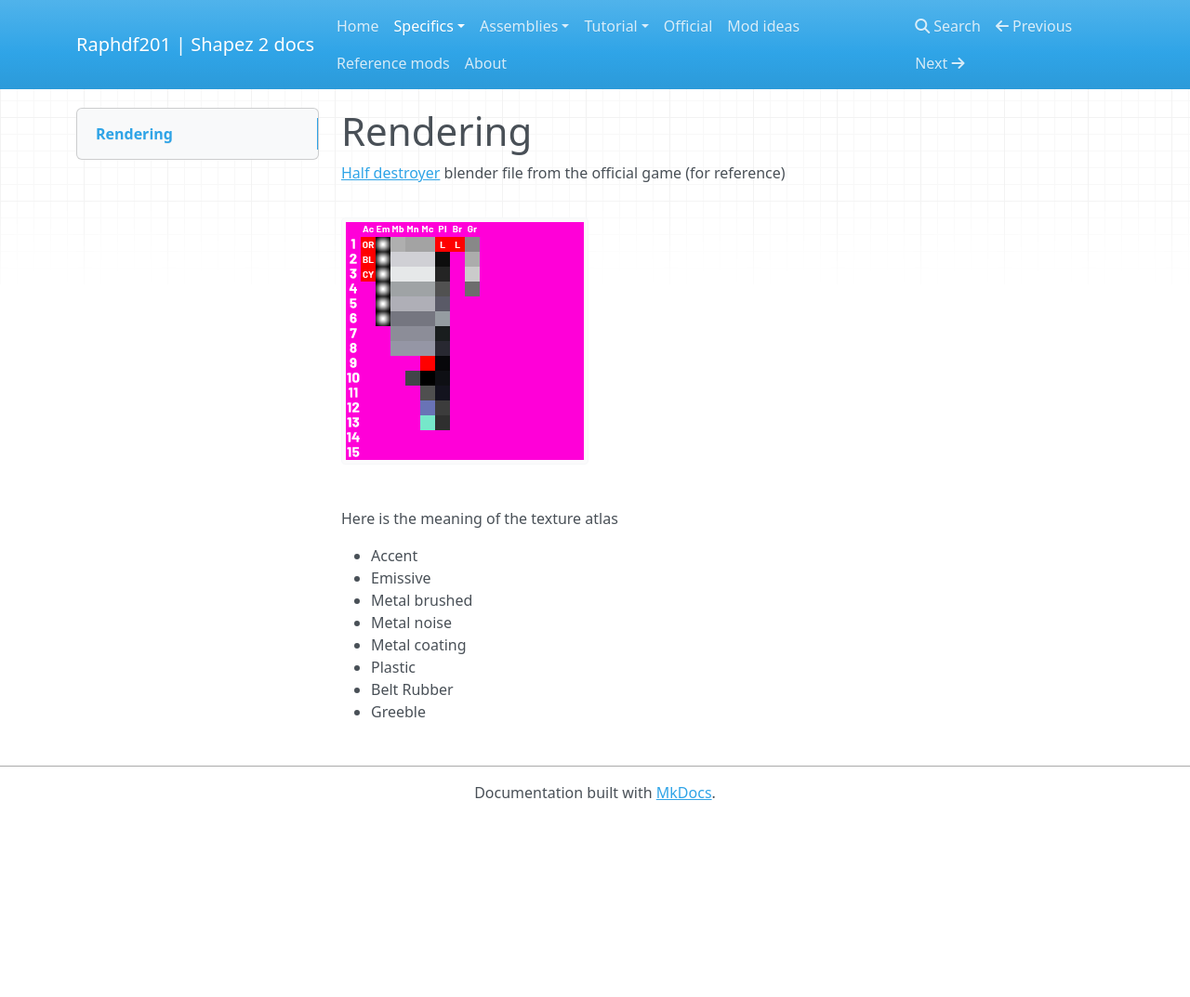
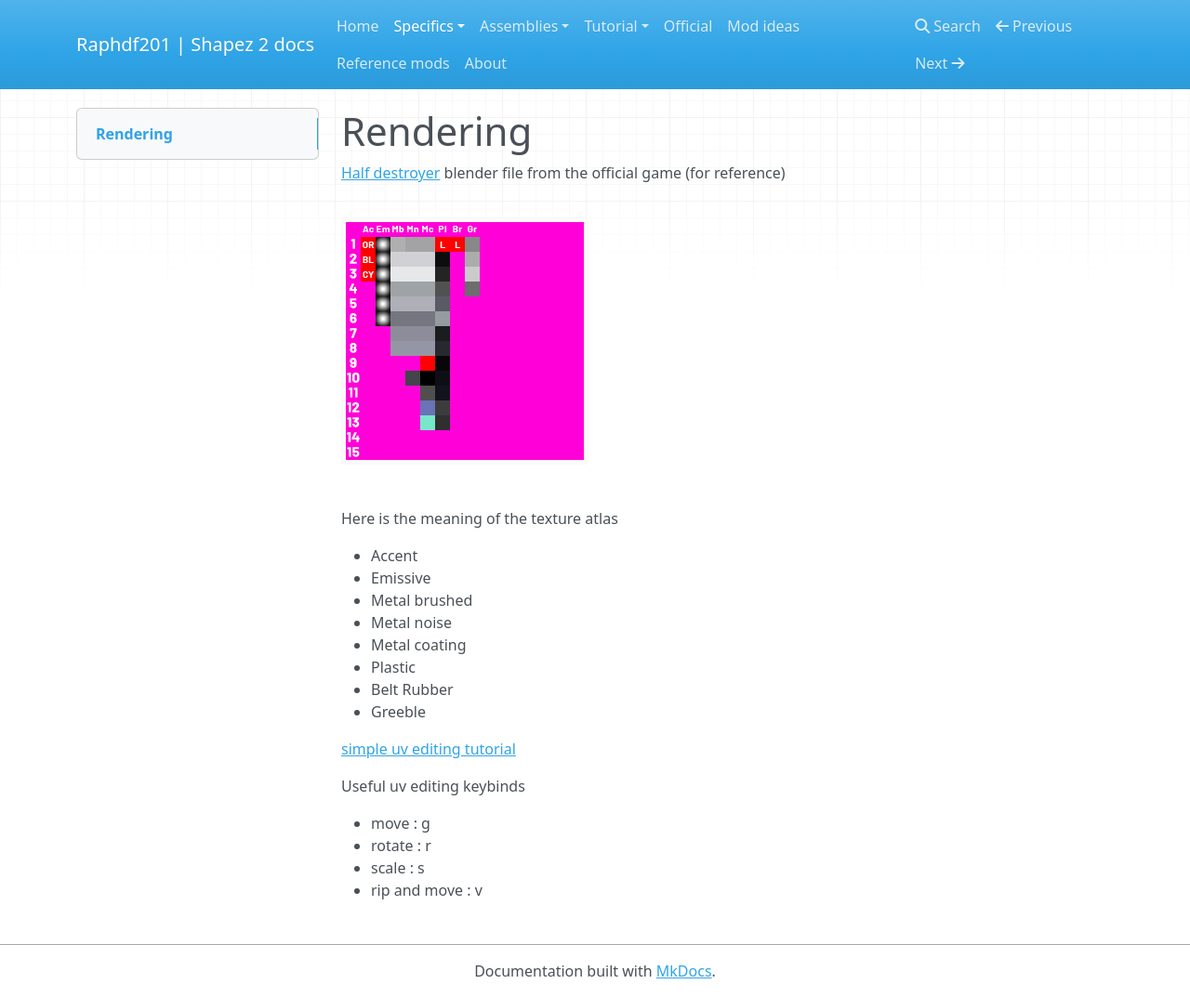
Before and after one commit to Raphdf201/shapez2-docs, an MkDocs documentation site: the page built from docs/rendering.md, in a window 1280 px wide and 1073 px high. Shown: the whole window at 93% size. Built offline with MkDocs 1.6.1, drawn with Linux system fonts in a browser that asks for light colours; nearby versions of some CDN libraries.

Commit message:
Add blender tutorial and keybinds for rendering

```diff
--- a/docs/rendering.md
+++ b/docs/rendering.md
@@ -14,3 +14,12 @@ Here is the meaning of the texture atlas
 - Plastic
 - Belt Rubber
 - Greeble
+
+[simple uv editing tutorial](https://youtu.be/JP3orYaq_Co)
+
+Useful uv editing keybinds
+
+- move : g
+- rotate : r
+- scale : s
+- rip and move : v
```
